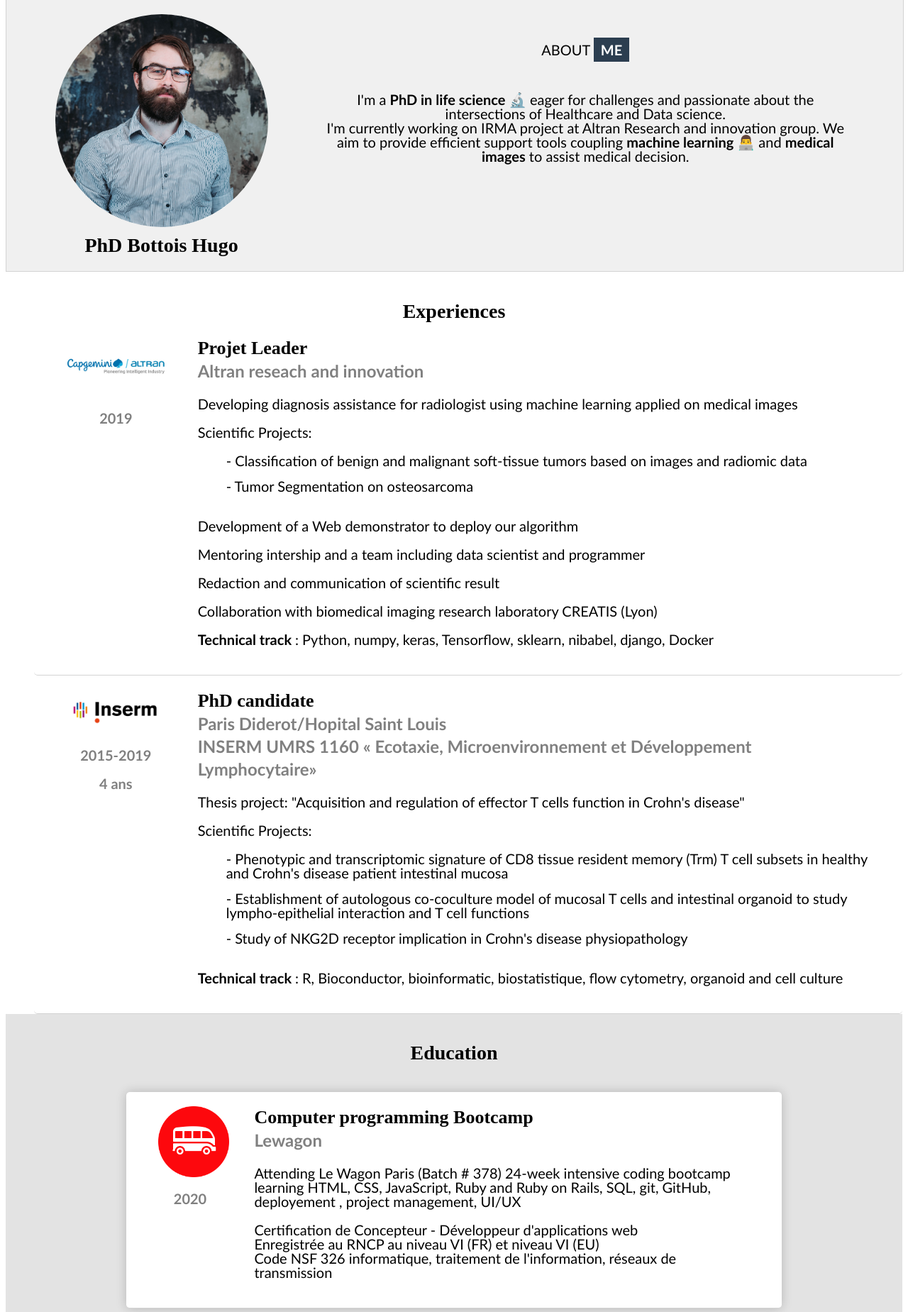
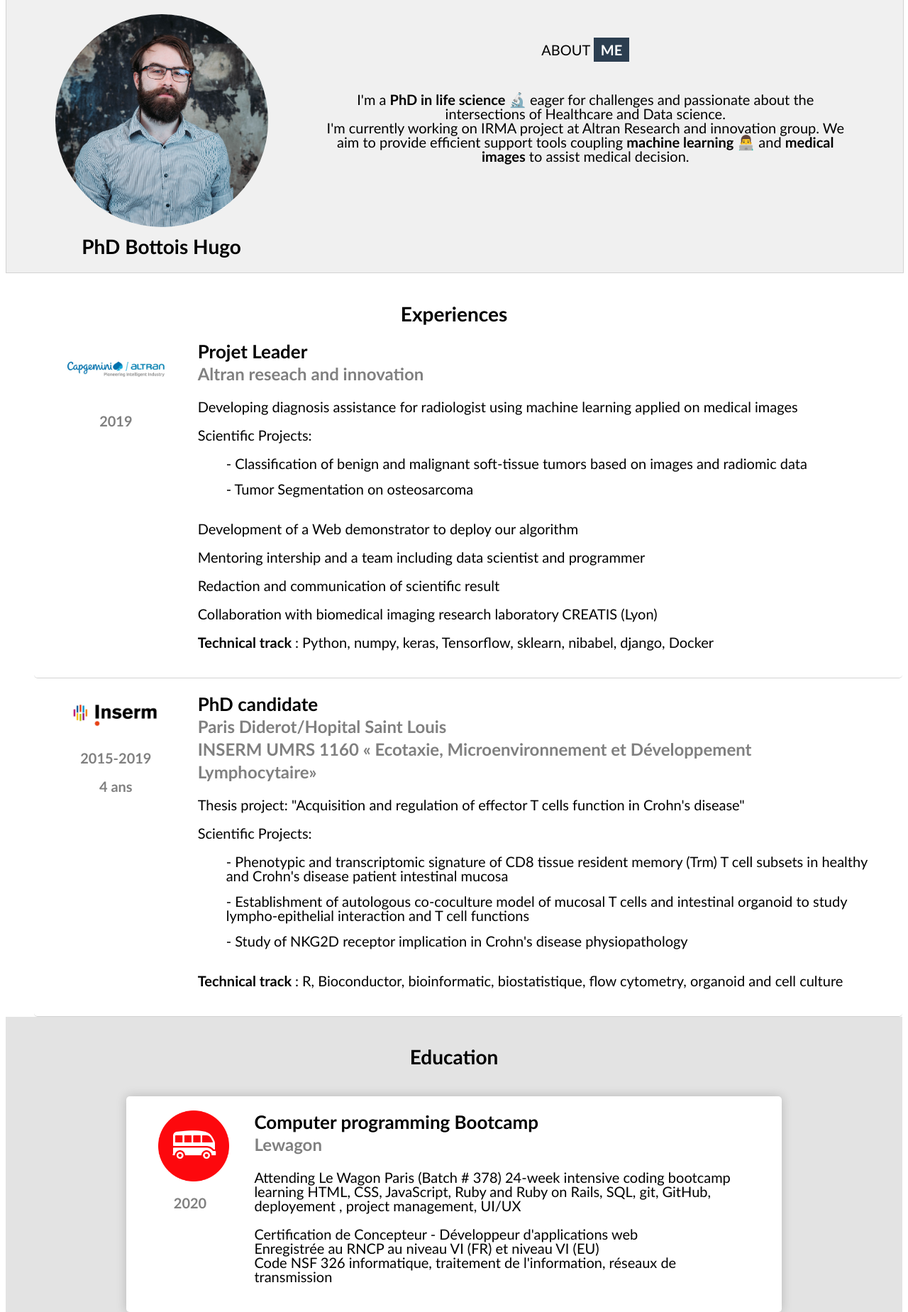
Before and after one commit to hbiom/profile, a PHP site: page / in a window 1280 px wide. Shown: the part 91-1940 px from the top of the page at 71% size. Run offline with PHP 8.4, Linux system fonts and the light colour scheme; some libraries are stand-ins or nearby versions.

Commit message:
font police

```diff
--- a/component/experience.css
+++ b/component/experience.css
@@ -22,7 +22,6 @@
 }
 
 .cart_exp h1 {
-  text-align: center;
   margin: 0;
 }
 
--- a/style.css
+++ b/style.css
@@ -24,12 +24,12 @@ li {
 
 h1 {
   font-size:28px;
-  font-family: "Aria";
+  font-family: "Calibri";
   text-align: center;
 }
 
 h2 {
-  font-family: "Aria";
+  font-family: "Calibri";
   font-size:26px;
   line-height:32px;
 }
```
